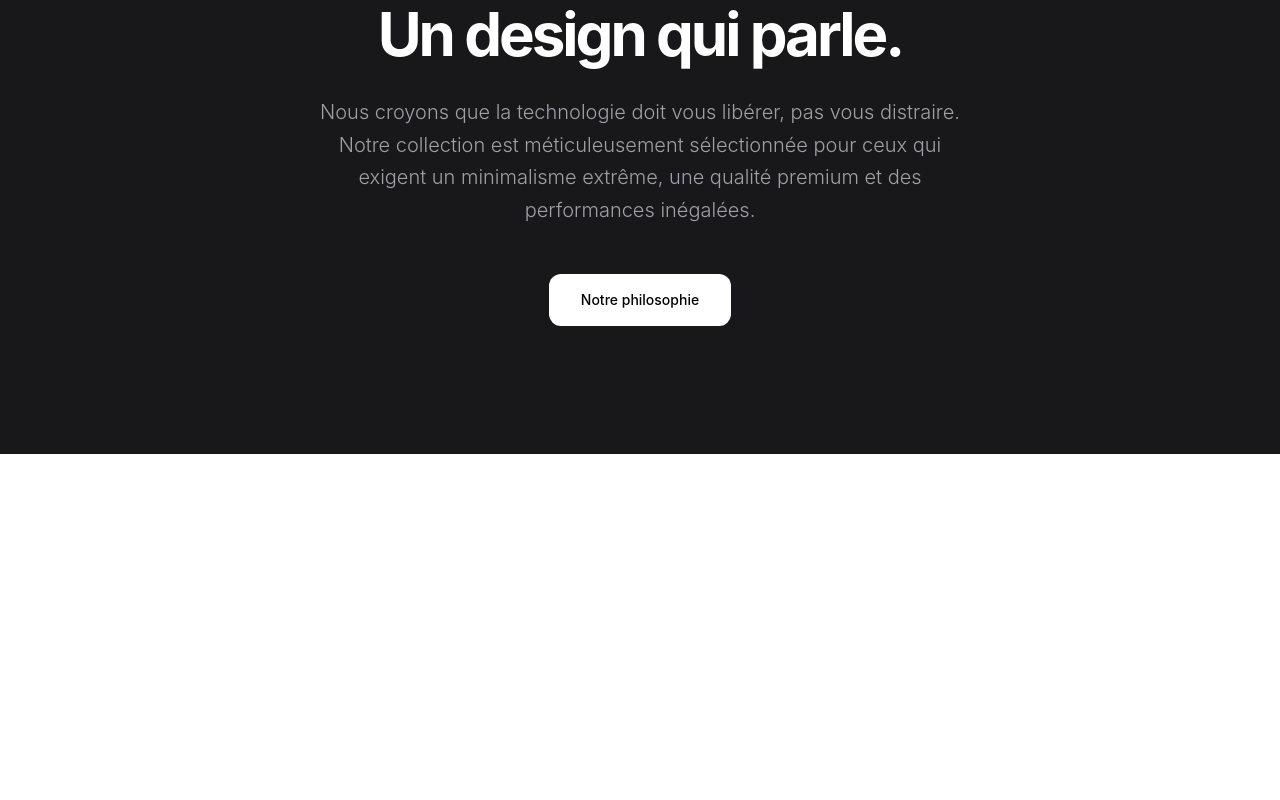
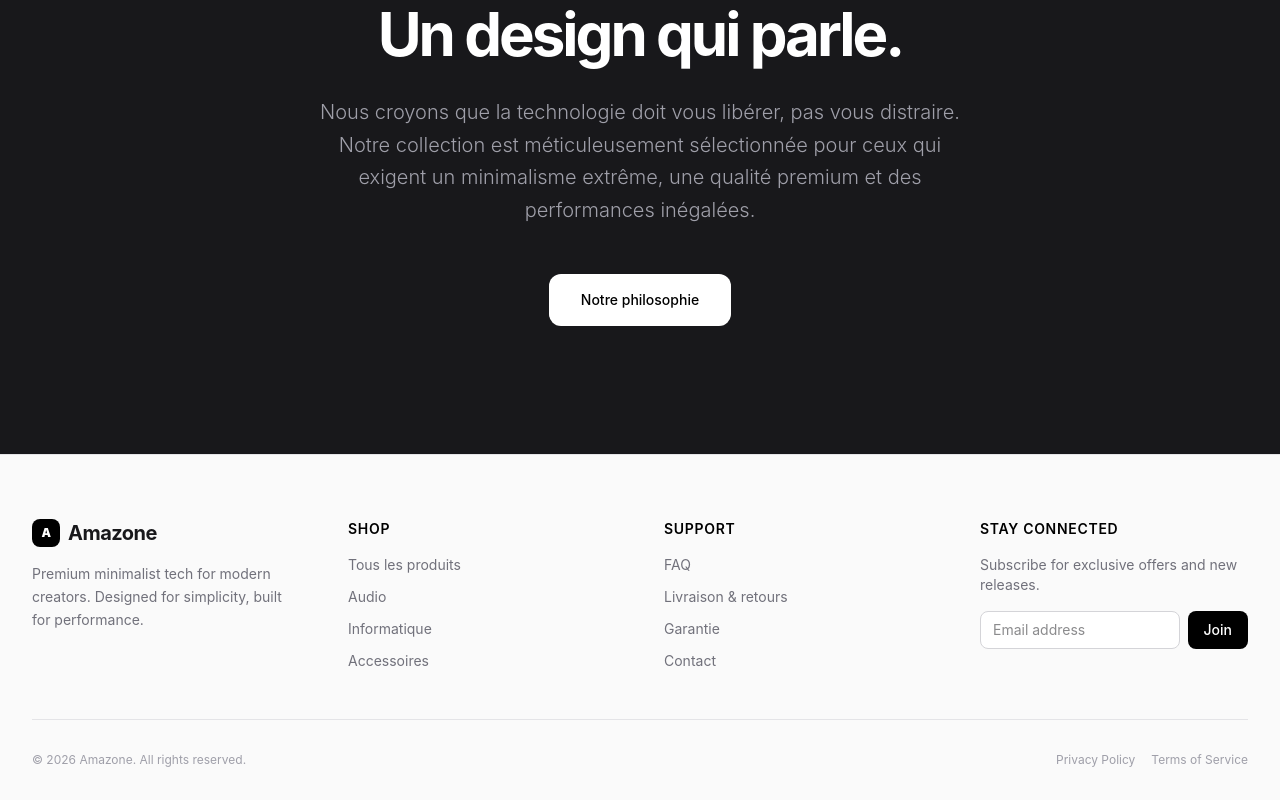
Before and after one commit to MaelFT/e-commerce, a React (Vite) app in the folder front/: page / in a window 1280 px wide. Shown: the part 1462-2262 px from the top of the page. Before the commit the page ends 1916 px from the top, so only its background shows below. Built offline with nearby package versions, Linux system fonts and the light colour scheme; no server answers.

Commit message:
added footer

```diff
--- /dev/null
+++ b/front/src/components/Footer.tsx
@@ -0,0 +1,105 @@
+import { Link } from 'react-router-dom'
+
+export default function Footer() {
+  return (
+    <footer className="bg-zinc-50 border-t border-zinc-200 mt-auto pt-16 pb-8">
+      <div className="max-w-[1440px] mx-auto px-4 sm:px-6 lg:px-8">
+        <div className="grid grid-cols-1 md:grid-cols-4 gap-12 mb-12">
+          <div className="col-span-1 md:col-span-1">
+            <Link to="/" className="text-xl font-bold tracking-tight mb-4 flex items-center gap-2">
+              <span className="w-7 h-7 rounded-lg bg-black text-white grid place-items-center text-xs font-black tracking-tight">
+                A
+              </span>
+              Amazone
+            </Link>
+            <p className="text-zinc-500 text-sm leading-relaxed max-w-xs mt-4">
+              Premium minimalist tech for modern creators. Designed for simplicity, built for performance.
+            </p>
+          </div>
+
+          <div>
+            <h4 className="font-semibold text-sm mb-4 text-black uppercase tracking-wider">Shop</h4>
+            <ul className="space-y-3 text-sm text-zinc-500">
+              <li>
+                <Link to="/products" className="hover:text-black transition-colors">
+                  Tous les produits
+                </Link>
+              </li>
+              <li>
+                <Link to="/products?category=audio" className="hover:text-black transition-colors">
+                  Audio
+                </Link>
+              </li>
+              <li>
+                <Link to="/products?category=pc" className="hover:text-black transition-colors">
+                  Informatique
+                </Link>
+              </li>
+              <li>
+                <Link to="/products?category=accessories" className="hover:text-black transition-colors">
+                  Accessoires
+                </Link>
+              </li>
+            </ul>
+          </div>
+
+          <div>
+            <h4 className="font-semibold text-sm mb-4 text-black uppercase tracking-wider">Support</h4>
+            <ul className="space-y-3 text-sm text-zinc-500">
+              <li>
+                <Link to="/faq" className="hover:text-black transition-colors">
+                  FAQ
+                </Link>
+              </li>
+              <li>
+                <Link to="/shipping" className="hover:text-black transition-colors">
+                  Livraison & retours
+                </Link>
+              </li>
+              <li>
+                <Link to="/warranty" className="hover:text-black transition-colors">
+                  Garantie
+                </Link>
+              </li>
+              <li>
+                <Link to="/contact" className="hover:text-black transition-colors">
+                  Contact
+                </Link>
+              </li>
+            </ul>
+          </div>
+
+          <div>
+            <h4 className="font-semibold text-sm mb-4 text-black uppercase tracking-wider">Stay Connected</h4>
+            <p className="text-zinc-500 text-sm mb-4">Subscribe for exclusive offers and new releases.</p>
+            <form className="flex gap-2" onSubmit={(e) => e.preventDefault()}>
+              <input
+                type="email"
+                placeholder="Email address"
+                className="bg-white border border-zinc-300 rounded-lg px-3 py-2 text-sm w-full focus:outline-none focus:ring-1 focus:ring-black focus:border-black transition-all"
+              />
+              <button
+                type="submit"
+                className="bg-black text-white px-4 py-2 rounded-lg text-sm font-medium hover:bg-zinc-800 transition-colors"
+              >
+                Join
+              </button>
+            </form>
+          </div>
+        </div>
+
+        <div className="pt-8 border-t border-zinc-200 flex flex-col md:flex-row justify-between items-center gap-4 text-xs text-zinc-400">
+          <p>&copy; {new Date().getFullYear()} Amazone. All rights reserved.</p>
+          <div className="flex gap-4">
+            <Link to="/privacy" className="hover:text-zinc-600 transition-colors">
+              Privacy Policy
+            </Link>
+            <Link to="/terms" className="hover:text-zinc-600 transition-colors">
+              Terms of Service
+            </Link>
+          </div>
+        </div>
+      </div>
+    </footer>
+  )
+}
--- a/front/src/components/PublicLayout.tsx
+++ b/front/src/components/PublicLayout.tsx
@@ -1,5 +1,6 @@
 import type { ReactNode } from 'react'
 import Header from './Header'
+import Footer from './Footer'
 
 interface PublicLayoutProps {
   children: ReactNode
@@ -12,6 +13,7 @@ export default function PublicLayout({ children }: PublicLayoutProps) {
       <main className="flex-grow flex flex-col">
         {children}
       </main>
+      <Footer />
     </div>
   )
 }
```
